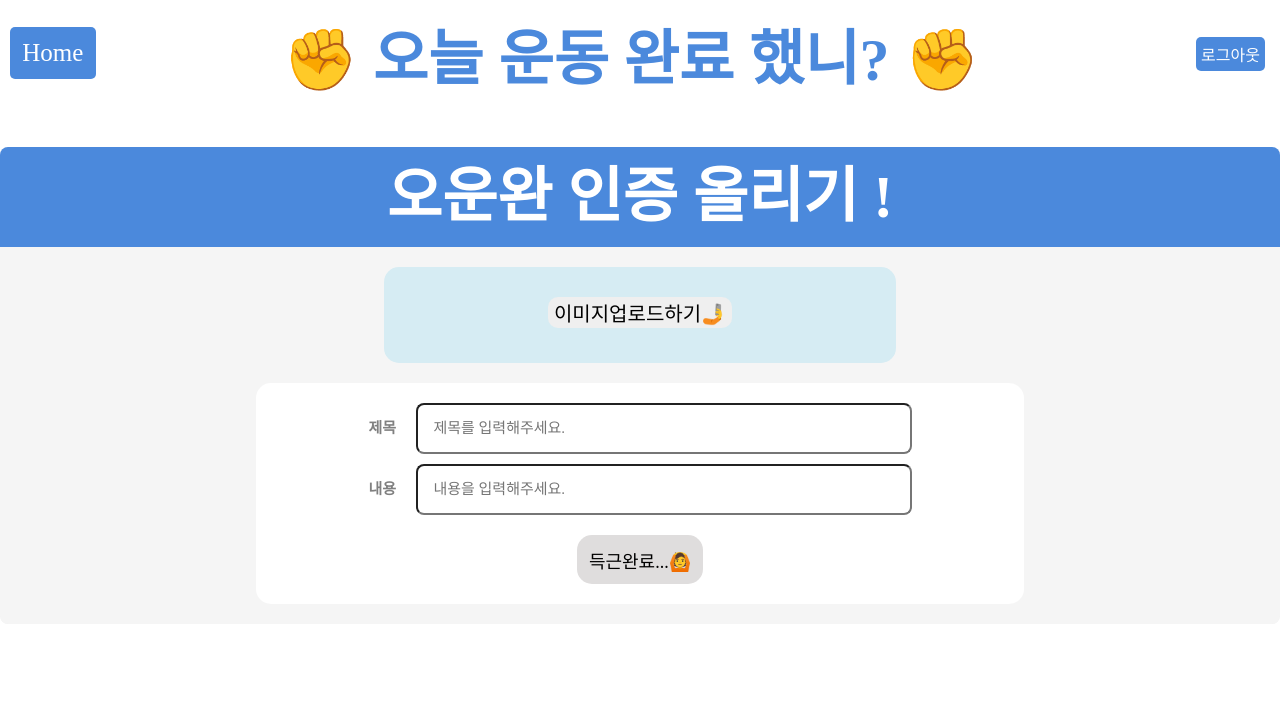
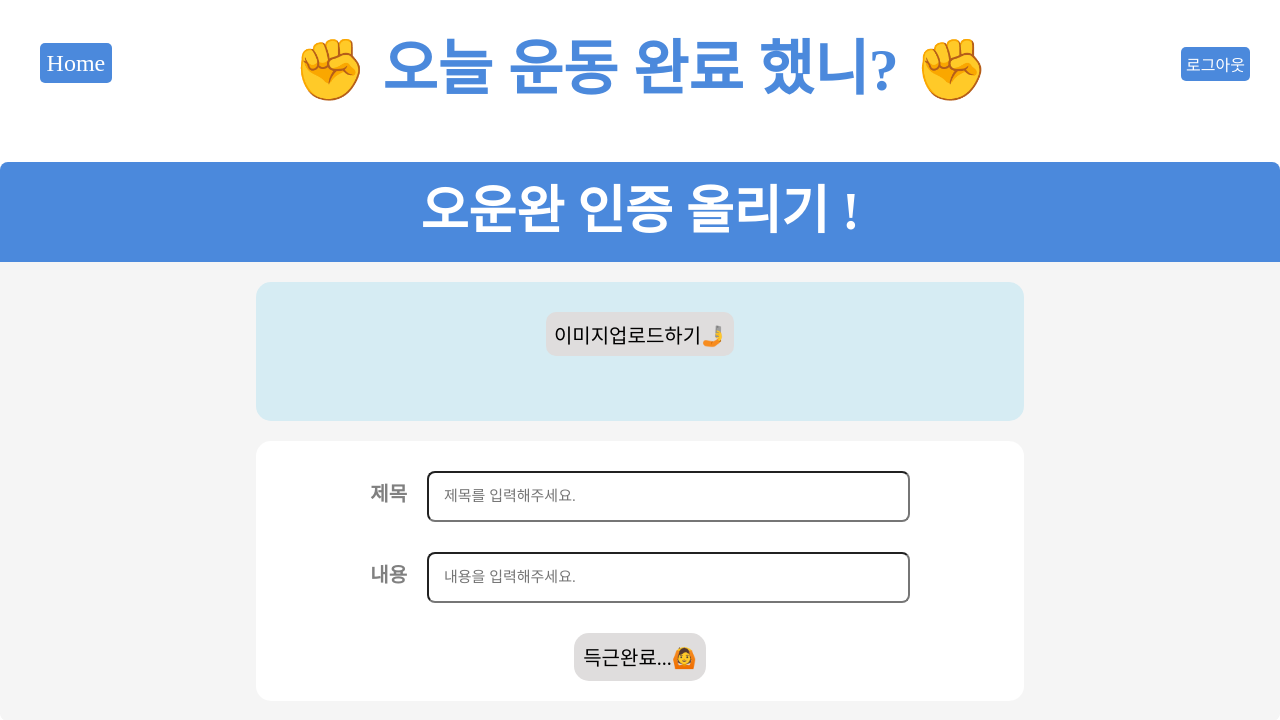
Before and after one commit to jamie7dev/Workout_done_today, a React (Create React App) app: page /post in a window 1280 px wide. Shown: the top 720 px of the page. Built offline with nearby package versions, Linux system fonts and the light colour scheme; a web font is replaced by a local one.

Commit message:
Detail, Post CSS

```diff
--- a/src/components/Detail/DetailCard.jsx
+++ b/src/components/Detail/DetailCard.jsx
@@ -1,8 +1,24 @@
-import React from "react";
+import React, { useState } from "react";
 import styled from "styled-components";
+import { useNavigate } from "react-router-dom";
+import axios from 'axios';
 
 const DetailCard = (props) => {
-
+    const navigate = useNavigate();
+    const [formData] = useState(new FormData());
+    const deleteHandler = () => {
+        axios({
+            method: "DELETE",
+            url: `http://3.38.192.170:8080/api/post/${props.post.id}`,        //백앤드 서버로 변경함
+            mode: "cors",
+            headers: {
+                "Authorization": localStorage.getItem("Authorization"),   //accesstoken
+                "RefreshToken": localStorage.getItem("RefreshToken"),
+                "Content-Type": "multipart/form-data", // Content-Type을 반드시 이렇게 하여야 한다.
+            },
+            data: formData, // data 전송시에 반드시 생성되어 있는 formData 객체만 전송 하여야 한다.
+        })
+    };
     return (
         <>
             <StHeader>👊 당연한거 아니겠냐고 👊</StHeader>
@@ -12,8 +28,8 @@ const DetailCard = (props) => {
                     {props.post.imageUrl && (
                         <img
                             src={props.post.imageUrl}
-                            width="45%"
-                            height="45%"
+                            width="80%"
+                            height="80%"
                             alt="preview-img"
 
                             style={{
@@ -40,11 +56,11 @@ const DetailCard = (props) => {
                     </StContent>
                 </StContentBox>
                 <StBtnBox>
-                    <StButton>수정하기</StButton>
+                    <StButton>수정</StButton>
 
-                    <StButton>삭제하기</StButton>
+                    <StButton onClick={()=>{deleteHandler();}}>삭제</StButton>
 
-                    <StButton>또 인증하기!</StButton>
+                    <StButton onClick={()=>{navigate('/post')}}>또 인증하기!</StButton>
                 </StBtnBox>
             </StContainer>
         </>
@@ -53,37 +69,6 @@ const DetailCard = (props) => {
 
 export default DetailCard;
 
-const StContainer = styled.div`
-  text-align: center;
-  margin-top: 30px;
-  background-color: #8ebefd;
-  width: 40%;
-  height: auto;
-  border-radius: 30px;
-  margin-left:auto;
-  margin-right: auto;
-  max-height: 50vw;
-  margin-bottom: 30px;
-  margin-top: 20px;
-  padding-top: 20px;
-`;
-
-const StImgBox = styled.div`
-  text-align: center;
-  margin-bottom: 10px;
-  max-height: 60vw;
-`;
-
-const StContent = styled.div`
-  text-align: center;
-  font-size: 20px;
-  display: flex;
-  justify-content: center;
-`;
-
-const StContentBox = styled.div`
-//비어져있어도 상관없음
-`;
 
 const StHeader = styled.div`
   margin  : auto;
@@ -99,15 +84,66 @@ const StHeader = styled.div`
   border: 5px solid #4B89DC;
 `;
 
+const StContainer = styled.div`
+  text-align: center;
+  margin: 30px auto;
+  background-color: #8ebefd;
+  width: 1000px;
+  height: auto;
+  border-radius: 30px;
+  max-height: 50vw;
+  padding: 20px;
+  display: flex;
+  /* justify-content: center; */
+  position: relative;
+`;
+
+
+const StImgBox = styled.div`
+width: 500px;
+max-width: 600px;
+max-height: 60vh;
+display: flex;
+align-items: center;
+  /* text-align: center; */
+  /* margin-bottom: 10px; */
+  /* float: left; */
+`;
+
+const StContent = styled.div`
+  text-align: center;
+  font-size: 18px;
+  display: flex;
+  /* justify-content: center; */
+`;
+
+const StContentBox = styled.div`
+width: 400px;
+height: 300px;
+/* background-color: green; */
+`;
+
+
 const StBtnBox = styled.div`
-  justify-content: center;
+width: 280px;
+height: 40px;
+/* background-color: red; */
+display: inline-block;
+position: absolute;
+right: 10px;
+bottom: 10px;
 `;
 
 const StButton = styled.button`
   border: none;
-  background-color: #8ebefd;
+  background-color: whitesmoke;
   font-size: 20px;
   margin: 10px;
   margin-right: 15px;
   text-align: center;
+  display: inline-block;
+  justify-content: flex-end;
+  cursor: pointer;
+  /* border: 1px solid white; */
+  border-radius: 50px;
 `;
--- a/src/components/Detail/useFetchPost.jsx
+++ b/src/components/Detail/useFetchPost.jsx
@@ -12,7 +12,7 @@ const useFetchPost = (postId) => {
     const [post, setPost] = useState(null);
 
     const fetchPost = async () => {
-        const URL = `http://15.164.212.207:8080/api/post/${postId}`;
+        const URL = `http://3.38.192.170:8080/api/post/${postId}`;
         const response = await axios.get(URL).catch(error => console.log(error));
 
         setPost(response.data.data);
--- a/src/components/Form/Form.jsx
+++ b/src/components/Form/Form.jsx
@@ -97,7 +97,7 @@ const Form = () => {
         else {
             try {
                 // console.log(payload);
-                const data =  await axios.post("http://15.164.212.207:8080/api/member/signup", user);
+                const data =  await axios.post("http://3.38.192.170:8080/api/member/signup", user);
                 console.log(data);
                 if(data.data.success===false)
                     alert(data.data.error.message);
@@ -111,7 +111,7 @@ const Form = () => {
                 alert("가입에 실패했습니다");
               }
             // dispatch(__signUP(user));
-            // axios.post("http://15.164.212.207:8080/api/memeber/signup", user);
+            // axios.post("http://3.38.192.170:8080/api/memeber/signup", user);
 
         }
         console.log(validation());
--- a/src/components/Form/Login.jsx
+++ b/src/components/Form/Login.jsx
@@ -51,7 +51,7 @@ const Login = () => {
 
     try {
       // console.log(payload);
-      const data =  await axios.post("http://15.164.212.207:8080/api/member/login", inputValue);
+      const data =  await axios.post("http://3.38.192.170:8080/api/member/login", inputValue);
       localStorage.setItem("Authorization", data.headers.authorization)    //accesstoken
       localStorage.setItem("RefreshToken", data.headers.refreshtoken)   //refreshtoken
       localStorage.setItem("username",data.data.data.username)
@@ -123,20 +123,21 @@ export default Login;
 //styled components
 
 const StLoginContainer = styled.div`
-width: 400px;
+width: 900px;
 height: 600px;
-margin: 0 auto;
+margin: 200px auto;
 `;
 const ImgContainer = styled.div`
   background-image:url('https://ifh.cc/g/78Zfl5.png') ;
   width: 400px;
   height: 400px;
   background-size: cover;
+  float: left;
 `;
 
 const StLoginBox = styled.div`
   background-color: white;
-  width: 100%;
+  width: 400px;
   height: 400px;
   display: flex;
   align-items: center;
@@ -146,7 +147,7 @@ const StLoginBox = styled.div`
   color: #4B89DC;
   border-radius: 10px;
   line-height: 40px;
-
+  float: right;
 `;
 
 const StLoginHeader = styled.div`
@@ -158,16 +159,17 @@ const StLoginHeader = styled.div`
   border-top-left-radius: 8px;
   border-top-right-radius: 8px;
   h1 {
+    font-size: 40px;
     line-height: 50px;
   }
 `;
 
 const StLoginInputBox = styled.div`
-margin-top: 20px;
+margin-top: 30px;
 `;
 
 const StLoginInput = styled.input`
-  font-size: 16px;
+  font-size: 18px;
   padding: 4px;
   margin: 20px;
   width: 180px;
@@ -185,6 +187,7 @@ const StLoginBtn = styled.button`
   margin: 40px 30px;
   border-radius: 4px;
   color: #4B89DC;
+  font-size: 20px;
   font-weight: bold;
   cursor: pointer;
   padding-left: 1rem;
@@ -194,21 +197,3 @@ const StLoginBtn = styled.button`
     color : white;
   }
 `;
-
-
-
-// const StSignupBtn = styled.div`
-//   background-color: #4B89DC;
-//   outline: none;
-//   display: inline-block;
-//   margin: 44px 30px;
-//   outline: none;
-//   border: none;
-//   border-radius: 4px;
-//   color: white;
-//   font-weight: bold;
-//   cursor: pointer;
-//   padding-left: 1rem;
-//   padding-right: 1rem;
-
-// `;
--- a/src/components/Header/Header.jsx
+++ b/src/components/Header/Header.jsx
@@ -31,6 +31,7 @@ const Header = () => {
 
 const HeaderStyle = styled.header`
   color: #4B89DC;
+  min-width: 900px;
   height: 8%;
   padding: 10px;
   button {
@@ -43,6 +44,25 @@ const HeaderStyle = styled.header`
   justify-content: space-between;
 `;
 
+const StLink = styled(Link)`
+  text-decoration: none;
+  margin: 30px;
+  width: 30px;
+  span {
+    font-size: 24px;
+    color: white;
+    background-color: #4B89DC;
+    border-radius: 5px;
+    padding: 22%;
+  }
+`;
+
+const StTitle = styled.div`
+  margin: 10px;
+  font-size: 60px;
+  font-weight: bold;
+`;
+
 const StButton = styled.button`
   text-decoration: none;
   border: none;
@@ -51,27 +71,8 @@ const StButton = styled.button`
   background-color: #4B89DC;
   border-radius: 5px;
   padding: 5px;
-  margin: 5px;
-
-`;
-
-
-const StLink = styled(Link)`
-  text-decoration: none;
-
-  span {
-    font-size: 25px;
-    color: white;
-    background-color: #4B89DC;
-    border-radius: 5px;
-    padding: 20%;
-  }
-`;
-
-const StTitle = styled.div`
-  margin: 0 auto;
-  font-size: 60px;
-  font-weight: bold;
+  margin-right: 20px;
+  cursor: pointer;
 `;
 
 export default Header;
--- a/src/components/List/List.jsx
+++ b/src/components/List/List.jsx
@@ -35,8 +35,9 @@ const List = () => {
 export default List;
 
 const StListContainer = styled.div`
-  background-color: whitesmoke;
+  /* background-color: whitesmoke; */
   width: 100vw;
+  min-width: 900px;
   height: 100%;
   margin: auto;
 
@@ -51,27 +52,33 @@ const StCard = styled.div`
 `;
 
 const PostTitle = styled.div`
-  margin  : auto;
+  /* margin  : auto; */
   font-size: 40px;
   font-weight: bold;
   text-align: center;
-  margin-top: 20px;
+  margin-top: 10px;
+  padding-top: 10px;
   height: 60px;
   background-color: whitesmoke;
-  width: 100%
+  width: 100%;
+  min-width: 900px;
 `;
 
 const StButton = styled.button`
-  margin-left:60px ;
+  margin-left: 200px;
   font-size: 30px;
   font-weight: 600;
   border-radius: 10px;
-  background-color: whitesmoke;
-  border: none;
-  text-decoration: underline;
+  /* background-color: whitesmoke; */
+  /* border: none; */
+  /* text-decoration: underline; */
+  background-color: #f2f294;
+  border: 2px solid #4B89DC;
+  text-decoration: none;
+  cursor: pointer;
   :hover{
-    background-color: #f2f294;
-    border: 4px solid #4B89DC;
+    background-color: white;
+    border: 2px solid #4B89DC;
     text-decoration: none;
   }
   :touch-action{
--- a/src/components/List/Post.jsx
+++ b/src/components/List/Post.jsx
@@ -1,9 +1,10 @@
 import React, { useState, useRef } from "react";
 import styled from "styled-components";
 import axios from "axios";
+import { useNavigate } from "react-router-dom";
 
 const Post = () => {
-
+    const navigate = useNavigate();
 
     // //image url 로 변경하기
     // let blob = new Blob([new ArrayBuffer()], { type: "image/png" });
@@ -34,7 +35,7 @@ const Post = () => {
             };
             // axios({
             //     method: "POST",
-            //     url: "http://15.164.212.207:8080/api/upload",          //백앤드 서버로 변경함
+            //     url: "http://3.38.192.170:8080/api/upload",          //백앤드 서버로 변경함
             //     mode: "cors",
             //     headers: {
             //         "Content-Type": "multipart/form-data", // Content-Type을 반드시 이렇게 하여야 한다.
@@ -89,7 +90,7 @@ const Post = () => {
         // };
         axios({
             method: "POST",
-            url: "http://15.164.212.207:8080/api/upload/multi",          //백앤드 서버로 변경함
+            url: "http://3.38.192.170:8080/api/upload/multi",          //백앤드 서버로 변경함
             mode: "cors",
             headers: {
                 "Authorization": localStorage.getItem("Authorization"),   //accesstoken
@@ -101,6 +102,7 @@ const Post = () => {
 
 
         // window.location.href = '/main';
+        navigate('/main');
 
 
     };
@@ -136,8 +138,8 @@ const Post = () => {
                             <img
                                 src={imageSrc}
                                 alt="preview-img"
-                                width="50%"
-                                height="60%"
+                                width="60%"
+                                height="40%"
                             />
                         )}
                     </div>
@@ -181,8 +183,8 @@ export default Post;
 const StPostContainer = styled.div`
 background-color: whitesmoke;
 width: 100%;
+min-width: 900px;
 max-height: 300vw;
-margin-top: 40px;
 color: #4B89DC;
 border-radius: 8px;
 `;
@@ -197,12 +199,14 @@ const StPostHeader = styled.div`
   border-top-left-radius: 8px;
   border-top-right-radius: 8px;
   /* font-family: 'Do Hyeon', sans-serif; */
-  font-size: 30px;
+  font-size: 26px;
 `;
 
 const StForm = styled.div`
   background-color: whitesmoke;
   width: 100%;
+  min-width: 500px;
+  min-height: 300px;
   height: 100%;
   display: flex;
   align-items: center;
@@ -216,8 +220,11 @@ const StForm = styled.div`
 const StImage = styled.div`
   background-color: #d6ecf3;
   border-radius: 15px;
-  width: 40vw;
-  max-height: 30vw;
+  width: 60%;
+  height: 40%;
+  /* max-height: 30vw; */
+  /* min-width: 500px; */
+  /* min-height: 100px; */
   display: inline-block;
   padding-bottom: 35px;
   margin-bottom: 20px;
@@ -226,9 +233,12 @@ const StImage = styled.div`
 
 const StButton = styled.button`
   border: none;
+  background-color: #dfdddd;
   font-size: 20px;
   border-radius: 10px;
-  margin-top: 30px;
+  margin: 30px;
+  padding: 1%;
+  cursor: pointer;
   :hover{
   font-weight: 800 ;
   background-color: #ffa2a2;
@@ -245,7 +255,6 @@ const StPostContent = styled.div`
 
 const StTitleInput = styled.input`
   margin-top: 20px;
-
   width: 60%;
   padding: 15px 2%;
   font-size: 15px;
@@ -262,11 +271,13 @@ const StBodyInput = styled.input`
 `;
 
 const InputWrap = styled.div`
-    border-radius: 15px;
+border-radius: 15px;
+padding: 10px;
+
 `;
 
 const StLabel = styled.label`
-  font-size : 15px;
+  font-size : 20px;
   font-weight: 600;
   margin-right: 20px;
 `;
@@ -275,9 +286,10 @@ const JoinBtn = styled.button`
   background-color: #dfdddd;
   border: none;
   border-radius: 15px;
-  font-size: 18px;
-  padding: 1.5%;
+  font-size: 20px;
+  padding: 1.2%;
   margin-bottom: 20px;
+  cursor: pointer;
   :hover{
     background-color: #c1c1f9;
   }
--- a/src/components/List/useFetchPosts.jsx
+++ b/src/components/List/useFetchPosts.jsx
@@ -12,7 +12,7 @@ const useFetchPosts = () => {
     const [posts, setPosts] = useState([]);
 
     const fetchPosts = async () => {
-        const URL = `http://15.164.212.207:8080/api/list`;
+        const URL = `http://3.38.192.170:8080/api/list`;
         const response = await axios.get(URL).catch(error => console.log(error));
 
         setPosts(response.data.data);
--- a/src/redux/modules/signUp.js
+++ b/src/redux/modules/signUp.js
@@ -16,7 +16,7 @@ export const __signUP = createAsyncThunk(
   async (payload, thunkAPI) => {
       try {
           console.log(payload);
-          const data =  await axios.post("http://15.164.212.207:8080/api/member/signup", payload);
+          const data =  await axios.post("http://3.38.192.170:8080/api/member/signup", payload);
           console.log(data);
           if(data.data.success===false)
               alert(data.data.error.message);
@@ -37,7 +37,7 @@ export const __checkId = createAsyncThunk(
   async (payload, thunkAPI) => {
       try {
           console.log(payload);
-          const data =  await axios.post("http://15.164.212.207:8080/api/member/signup/duplicate", payload);
+          const data =  await axios.post("http://3.38.192.170:8080/api/member/signup/duplicate", payload);
           console.log(data);
           if(data.data.success===false)
               alert(data.data.error.message);
@@ -49,7 +49,7 @@ export const __checkId = createAsyncThunk(
 
       // try {
       //     console.log(payload);
-      //     const data =  await axios.post("http://15.164.212.207:8080/api/signup", payload);
+      //     const data =  await axios.post("http://3.38.192.170:8080/api/signup", payload);
       //     console.log(data);
       //     return thunkAPI.fulfillWithValue(data.data);
       //   } catch (error) {
@@ -68,7 +68,7 @@ export const signupSlice = createSlice({
   reducers: {
     // addUser: (state, action) => {
     //   state.user = action.payload;
-    //   axios.post("http://15.164.212.207:8080/api/member/signup", action.payload)
+    //   axios.post("http://3.38.192.170:8080/api/member/signup", action.payload)
     // }
   },
 
--- a/src/redux/modules/userSlice.js
+++ b/src/redux/modules/userSlice.js
@@ -12,7 +12,7 @@ export const userSlice = createSlice({
   reducers: {
     // login: (state, action) => {
     //   state.user = action.payload;
-    //   axios.post("http://15.164.212.207:8080/api/member/login", action.payload)
+    //   axios.post("http://3.38.192.170:8080/api/member/login", action.payload)
     // },
     logout(state) {
       localStorage.removeItem("Authorization")   //로그아웃은 token, username 제거
```
